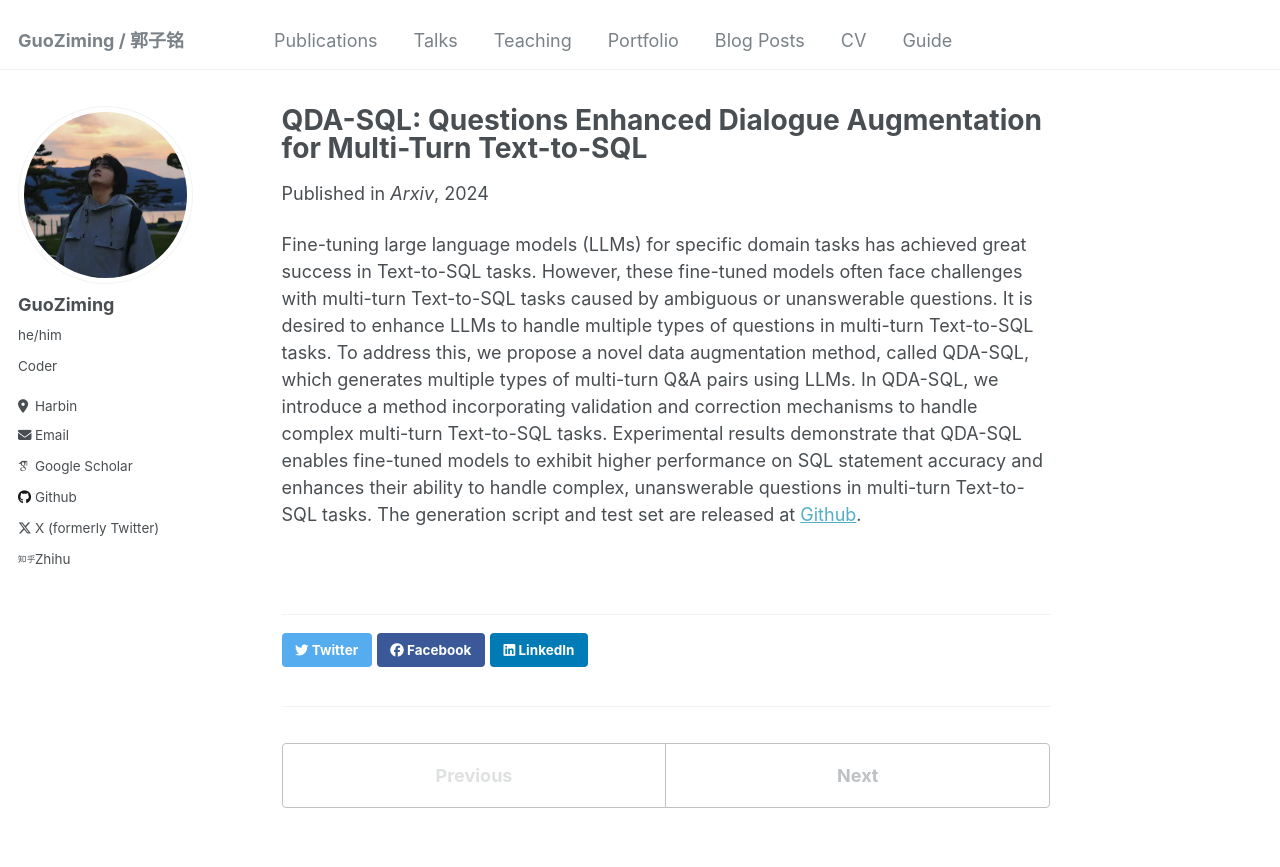
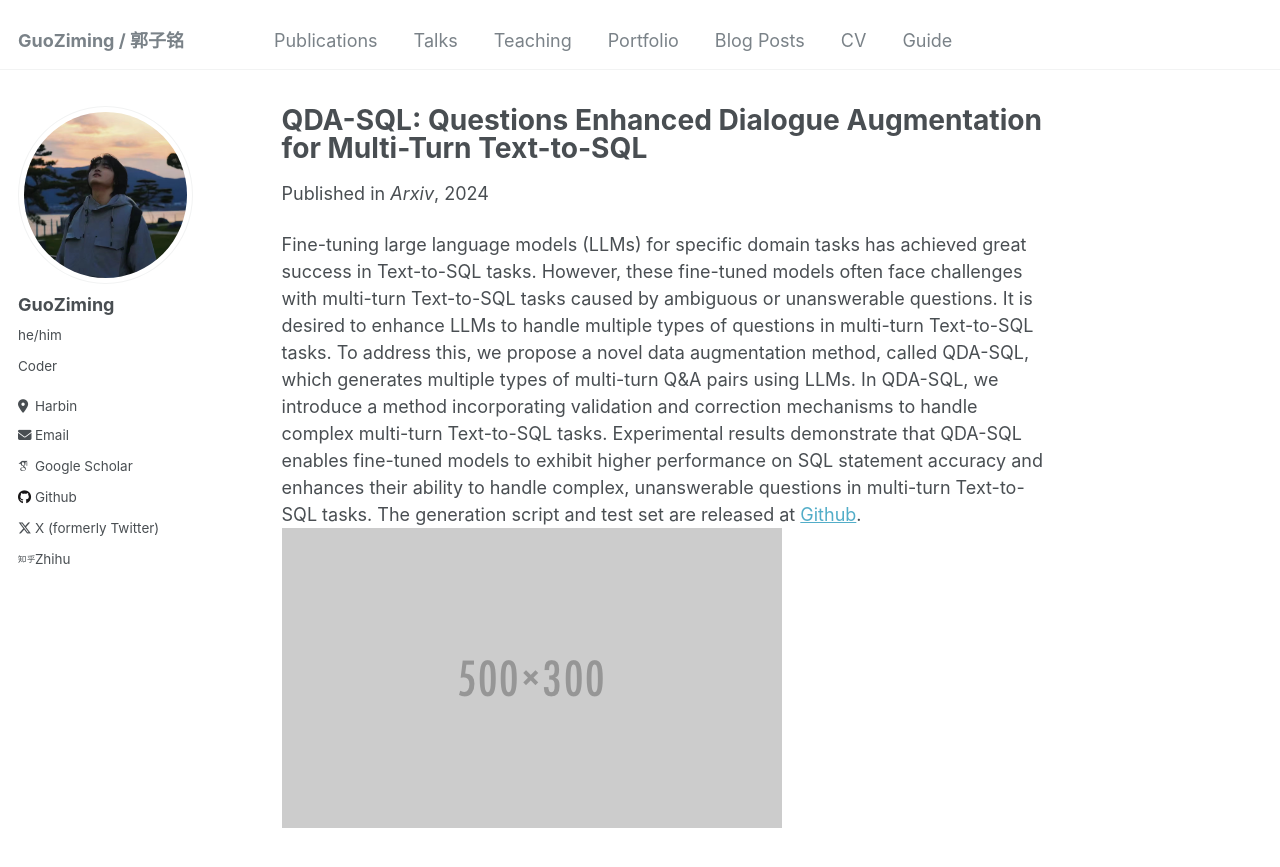
Before and after one commit to mcxiaoxiao/mcxiaoxiao.github.io, a Jekyll site: the page built from _publications/2024-06-15-QDA-SQL-preprint.md, in a window 1280 px wide and 900 px high. Shown: the top 867 px of the window. Built offline with Jekyll 4.4.1, drawn with Linux system fonts in a browser that asks for light colours; some web fonts are replaced.

Commit message:
Update 2024-06-15-QDA-SQL-preprint.md

```diff
--- a/_publications/2024-06-15-QDA-SQL-preprint.md
+++ b/_publications/2024-06-15-QDA-SQL-preprint.md
@@ -8,4 +8,4 @@ venue: 'Arxiv'
 paperurl: 'https://arxiv.org/abs/2406.10593'
 ---
 
-Fine-tuning large language models (LLMs) for specific domain tasks has achieved great success in Text-to-SQL tasks. However, these fine-tuned models often face challenges with multi-turn Text-to-SQL tasks caused by ambiguous or unanswerable questions. It is desired to enhance LLMs to handle multiple types of questions in multi-turn Text-to-SQL tasks. To address this, we propose a novel data augmentation method, called QDA-SQL, which generates multiple types of multi-turn Q&A pairs using LLMs. In QDA-SQL, we introduce a method incorporating validation and correction mechanisms to handle complex multi-turn Text-to-SQL tasks. Experimental results demonstrate that QDA-SQL enables fine-tuned models to exhibit higher performance on SQL statement accuracy and enhances their ability to handle complex, unanswerable questions in multi-turn Text-to-SQL tasks. The generation script and test set are released at [Github](https://github.com/mcxiaoxiao/QDA-SQL).
+Fine-tuning large language models (LLMs) for specific domain tasks has achieved great success in Text-to-SQL tasks. However, these fine-tuned models often face challenges with multi-turn Text-to-SQL tasks caused by ambiguous or unanswerable questions. It is desired to enhance LLMs to handle multiple types of questions in multi-turn Text-to-SQL tasks. To address this, we propose a novel data augmentation method, called QDA-SQL, which generates multiple types of multi-turn Q&A pairs using LLMs. In QDA-SQL, we introduce a method incorporating validation and correction mechanisms to handle complex multi-turn Text-to-SQL tasks. Experimental results demonstrate that QDA-SQL enables fine-tuned models to exhibit higher performance on SQL statement accuracy and enhances their ability to handle complex, unanswerable questions in multi-turn Text-to-SQL tasks. The generation script and test set are released at [Github](https://github.com/mcxiaoxiao/QDA-SQL). <br/><img src='/images/500x300.png'>
```
